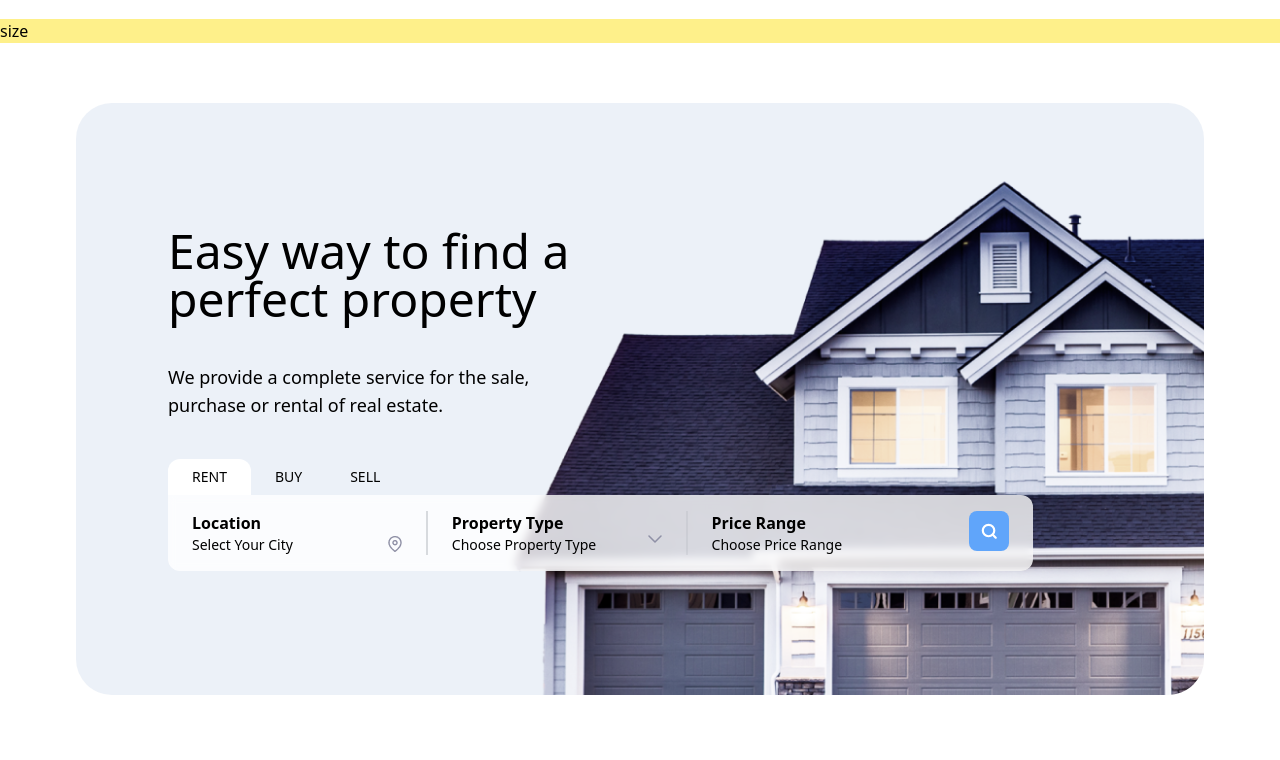
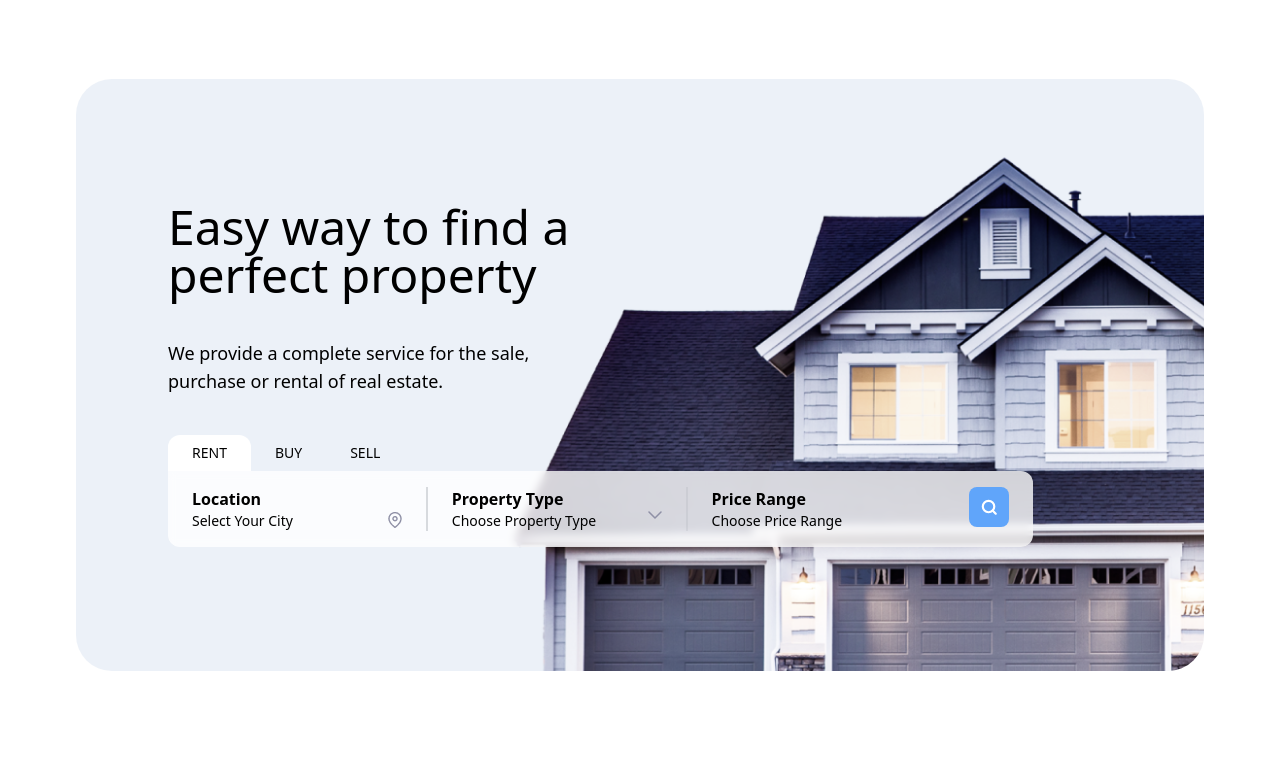
Before and after one commit to Nemure231/landing-page-2, a plain HTML site: page index.html in a window 1280 px wide. Shown: the part 75-835 px from the top of the page. Drawn offline with nearby package versions, Linux system fonts and the light colour scheme; files whose address does not match are found by name.

```diff
--- a/index.html
+++ b/index.html
@@ -48,7 +48,6 @@
             </div>
         </div>
     </nav>
-    <div class="lg:bg-yellow-200 md:bg-green-200 sm:bg-red-200 bg-blue-200">size</div>
     <main class="flex-1 w-full h-full mt-12 mb-0 overflow-hidden">
         <!-- Section One -->
 
```
